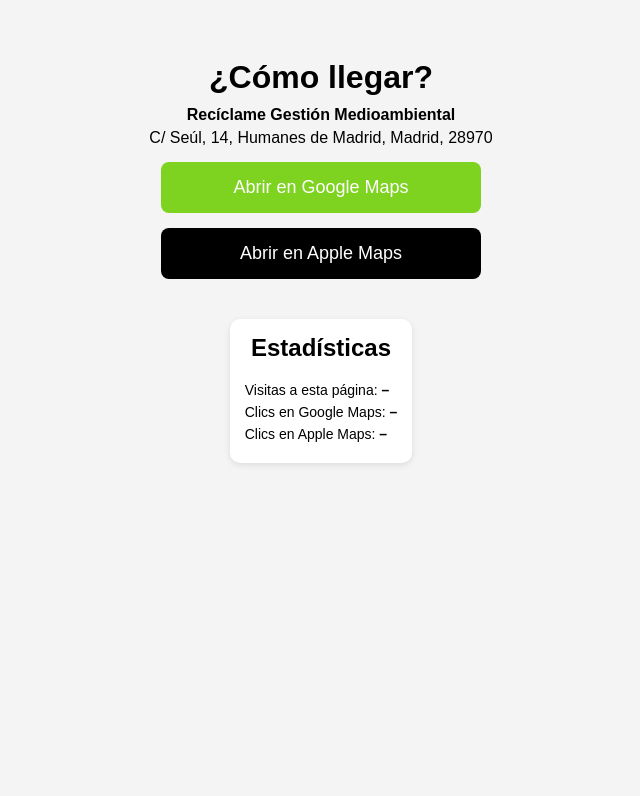
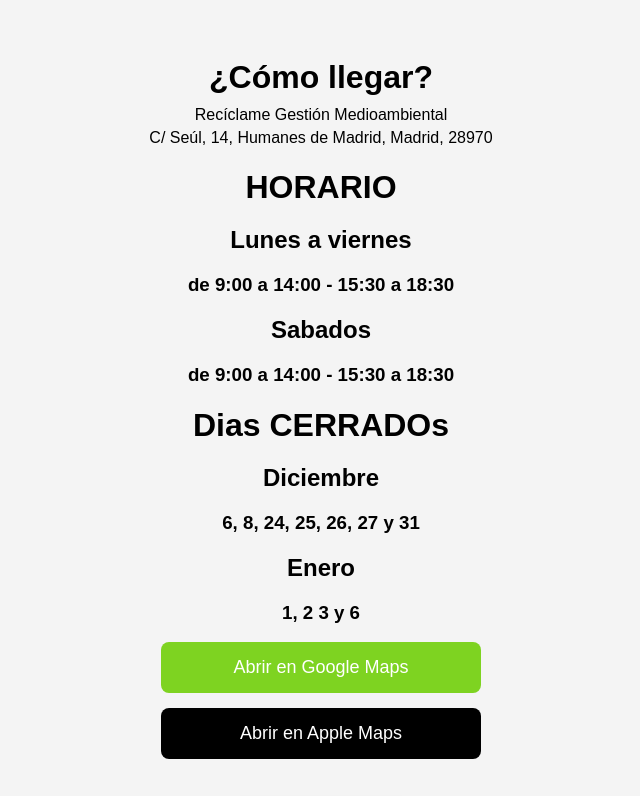
Before and after one commit to Recicla-me/como-llegar-reciclame, a plain HTML site: page index.html in a window 1280 px wide. Shown: the top 796 px of the page, without its empty margins (319-959 px from the left). Drawn offline with Linux system fonts and the light colour scheme; no server answers.

Commit message:
Update Contadores y cierre.html

```diff
--- a/index.html
+++ b/index.html
@@ -58,9 +58,19 @@
   </style>
 </head>
 <body>
-  <h1>¿Cómo llegar?</h1>
-  <p><strong>Recíclame Gestión Medioambiental</strong></p>
+ <h1>¿Cómo llegar?</h1>
+  <p>Recíclame Gestión Medioambiental</p>
   <p>C/ Seúl, 14, Humanes de Madrid, Madrid, 28970</p>
+    <h1>HORARIO</h1>
+    <h2>Lunes a viernes</h2>
+      <h3>de 9:00 a 14:00 - 15:30 a 18:30</h3>
+    <h2>Sabados</h2>
+      <h3>de 9:00 a 14:00 - 15:30 a 18:30</h3>
+   <h1>Dias CERRADOs</h1>
+    <h2>Diciembre</h2>
+      <h3>6, 8, 24, 25, 26, 27 y 31</h3>
+   <h2>Enero</h2>
+      <h3>1, 2 3 y 6</h3>
 
   <!-- Botón Google Maps -->
   <a
```
